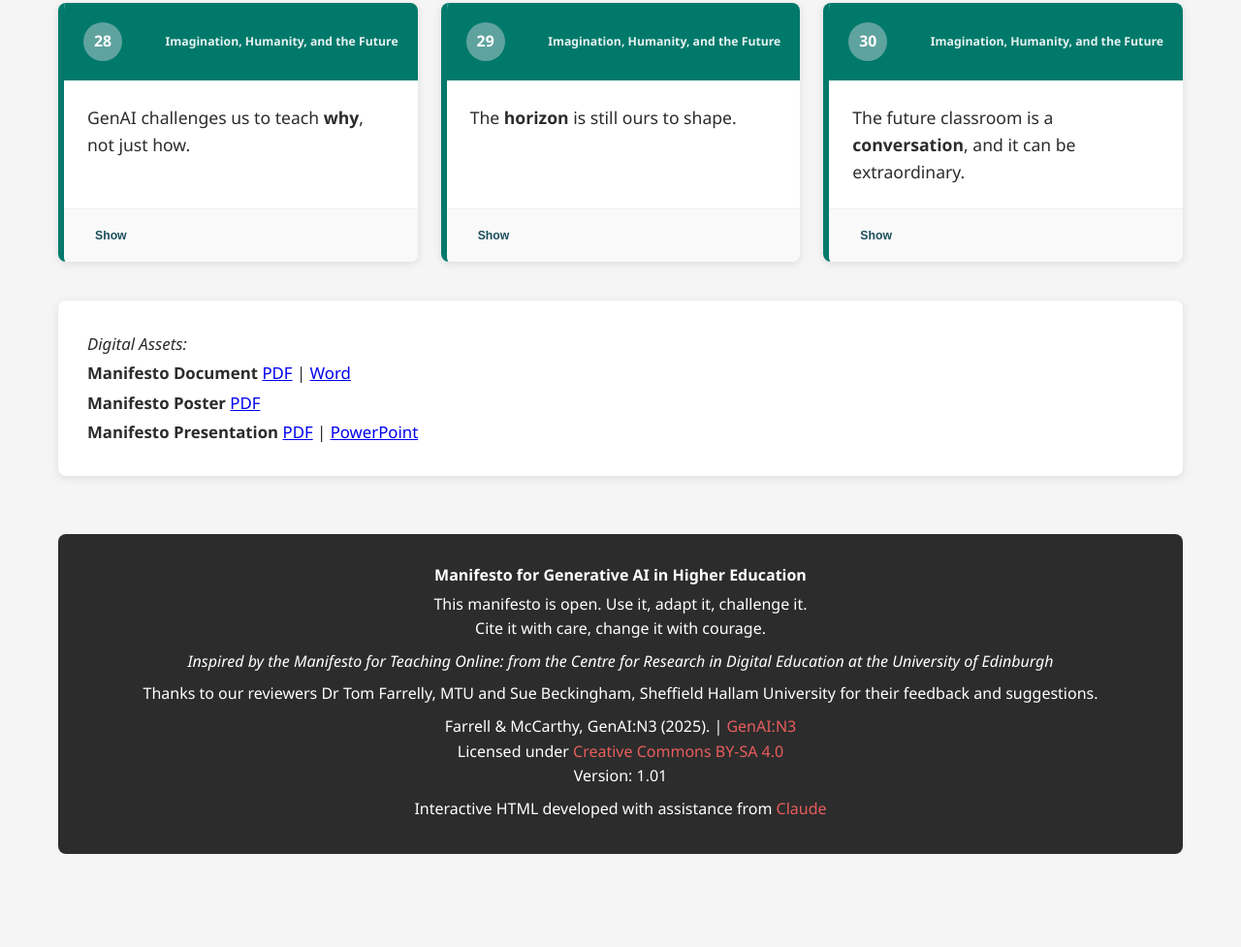
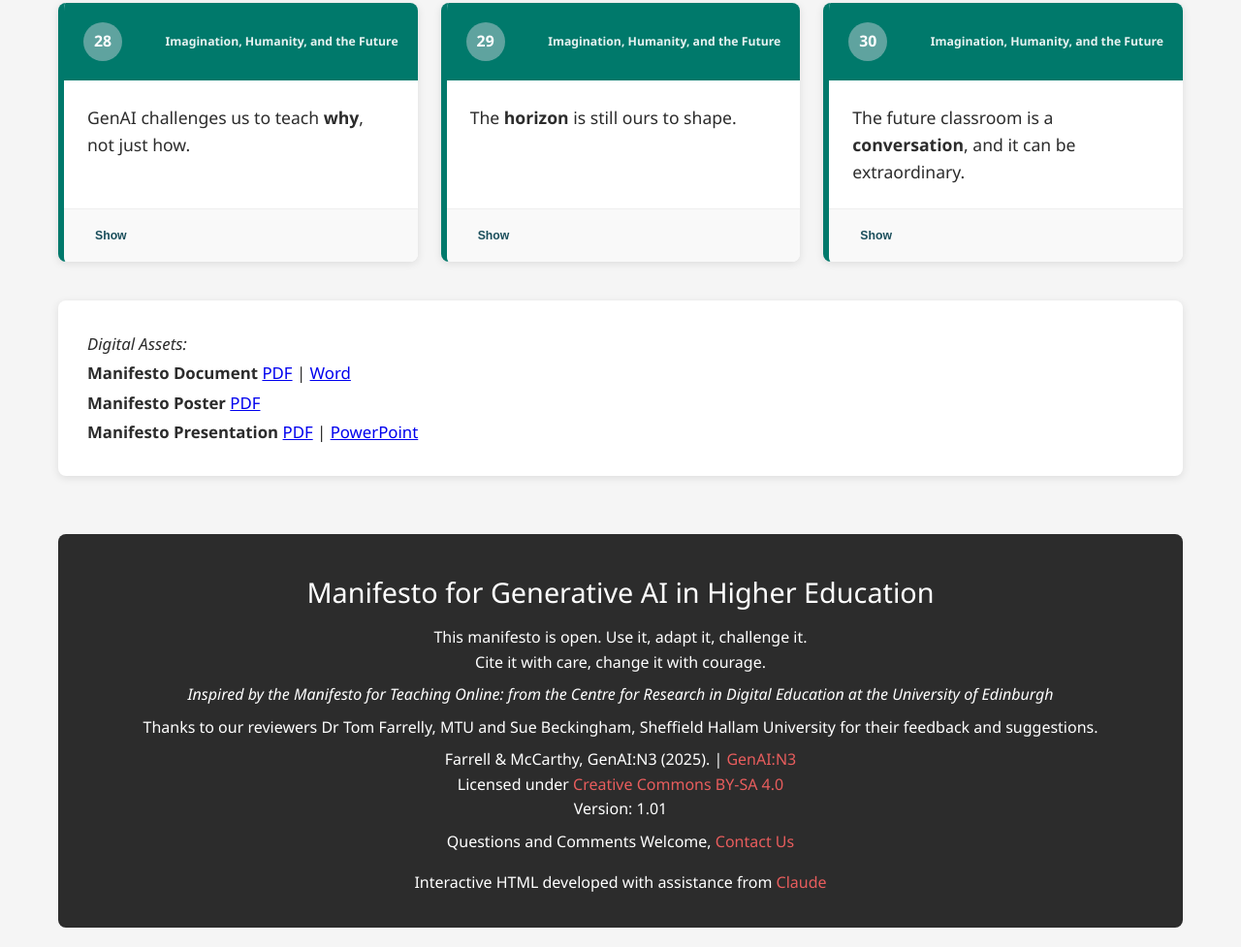
Before and after one commit to kenmccarthy/manifesto, a plain HTML site: page index.html in a window 1280 px wide. Shown: the part 3331-4308 px from the top of the page at 97% size. Before the commit the page ends 4232 px from the top, so only its background shows below. Drawn offline with Linux system fonts and the light colour scheme.

Commit message:
Update index.html
Fixed link, updated footer

```diff
--- a/index.html
+++ b/index.html
@@ -630,11 +630,12 @@
 		</div>
         <!-- Footer -->
         <footer>
-			<strong>Manifesto for Generative AI in Higher Education</strong>
+			<p style="font-size: 1.8em; font-weight: 500; line-height: 1.8;">Manifesto for Generative AI in Higher Education</p>
             <p>This manifesto is open. Use it, adapt it, challenge it.<br>Cite it with care, change it with courage.</p>
 			<p><i>Inspired by the Manifesto for Teaching Online: from the Centre for Research in Digital Education at the University of Edinburgh</i></p>
 			<p>Thanks to our reviewers Dr Tom Farrelly, MTU and Sue Beckingham, Sheffield Hallam University for their feedback and suggestions.</p>
-			<p>Farrell & McCarthy, GenAI:N3 (2025). | <a href="https://genain3.ie/" target="_blank">GenAI:N3</a><br>Licensed under <a href"https://creativecommons.org/licenses/by-sa/4.0/" target="_blank">Creative Commons BY-SA 4.0</a><br>Version: 1.01</p>
+			<p>Farrell & McCarthy, GenAI:N3 (2025). | <a href="https://genain3.ie/" target="_blank">GenAI:N3</a><br>Licensed under <a href="https://creativecommons.org/licenses/by-sa/4.0/" target="_blank">Creative Commons BY-SA 4.0</a><br>Version: 1.01</p>
+			<p>Questions and Comments Welcome, <a href="mailto:manifesto@genain3.ie">Contact Us</a><p>
 			<p>Interactive HTML developed with assistance from <a href="https://claude.ai/" target="_blank">Claude</a></p>
         </footer>
     </div>
```
